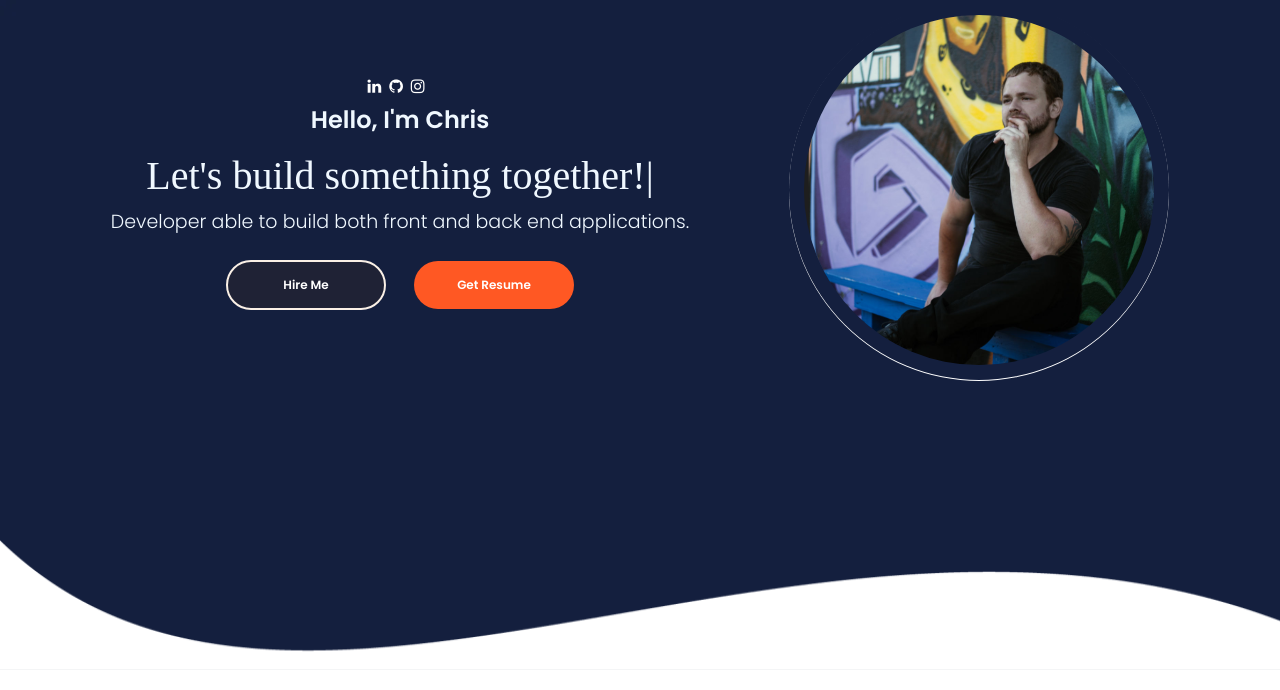
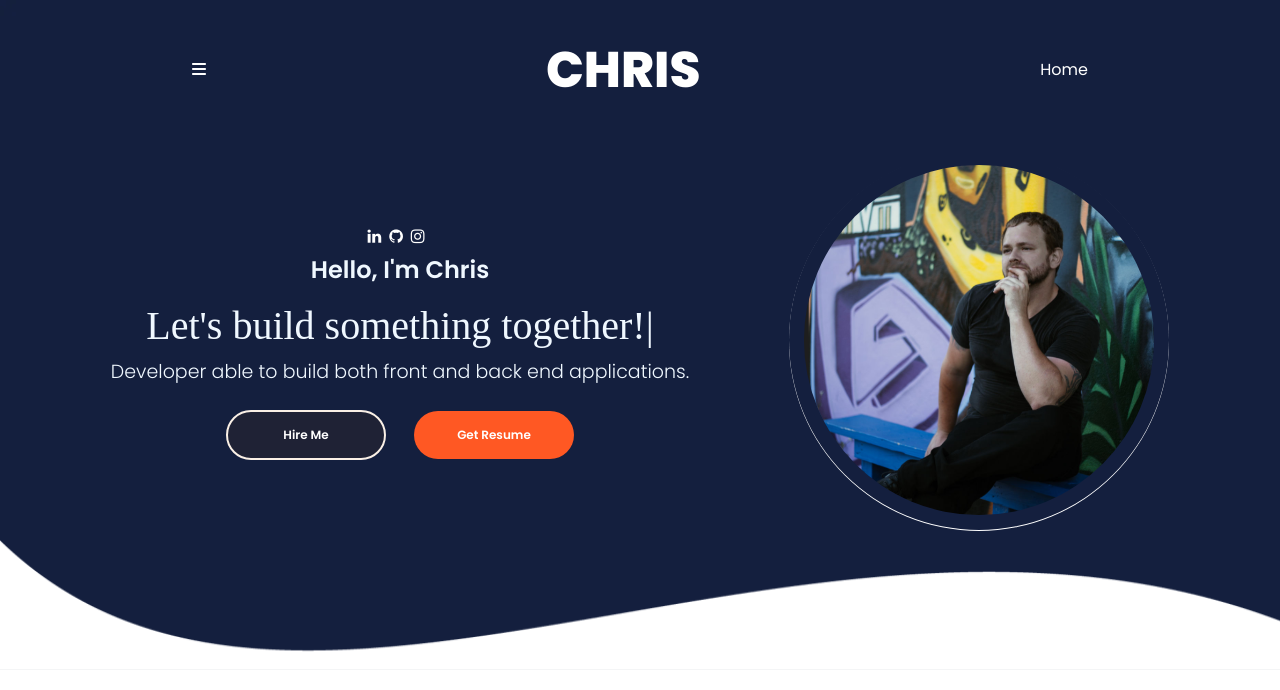
Before and after one commit to chris6661/new-portfolio, a React (Create React App) app in the folder client/: page / in a window 1280 px wide. Shown: the top 690 px of the page. Built offline with nearby package versions, Linux system fonts and the light colour scheme; a web font is replaced by a local one.

Commit message:
fixed header display issue

```diff
--- a/client/src/PortfolioContainer/Home/Header/Header.css
+++ b/client/src/PortfolioContainer/Home/Header/Header.css
@@ -0,0 +1,21 @@
+.header-container {
+    display: flex;
+    justify-content: center;
+    height: 140px;
+    color: var(--white);
+}
+
+.header-parent {
+    display: flex;
+    align-items: center;
+    justify-content: space-between;
+    height: 100%;
+    width: 70%;
+    color: var(--white);
+}
+
+.header-logo {
+    font-size: 50px;
+    font-family: "Poppins ExtraBold";
+    color: var(--white);
+}
--- a/client/src/PortfolioContainer/Home/Header/Header.js
+++ b/client/src/PortfolioContainer/Home/Header/Header.js
@@ -1,8 +1,79 @@
-import React from 'react'
+import React, {useEffect, useState} from 'react'
+import { TOTAL_SCREENS, GET_SCREEN_INDEX } from '../../../utilities/commonUtils'
+import ScrollService from "../../../utilities/ScrollService";
+import {faBars} from "@fortawesome/free-solid-svg-icons"
+import { FontAwesomeIcon } from '@fortawesome/react-fontawesome';
+import "./Header.css"
 
 export default function Header() {
+
+    const [selectedScreen, setSelectedScreen] = useState(0)
+    const [showHeaderOptions, setShowHeaderOptions] = useState(false)
+
+    const updateCurrentScreen =(currentScreen) => {
+        if(!currentScreen || !currentScreen.screenInView)
+        return;
+        let screenIndex = GET_SCREEN_INDEX(currentScreen.screenInView)
+        if(screenIndex < 0)
+        return
+    }
+    let currentScreenSubscription = ScrollService.currentScreenBroadCaster.subscribe(updateCurrentScreen)
+
+    const getHeaderOptions = () => {
+        return (
+            TOTAL_SCREENS.map((Screen, i) =>(
+                <div key = {Screen.screen_name} className={getHeaderOptionsClass(i)}
+                onClick = {() => switchScreen(i, Screen)} >
+                    <span>{Screen.screen_name}</span>
+                </div>
+            ))
+        )
+    }
+
+    const getHeaderOptionsClass = (index) => {
+        let classes = "header-option";
+        if (index < TOTAL_SCREENS.length - 1)
+        classes += "header-option-seperator";
+
+        if(selectedScreen === index)
+        classes += "selected-header-option";
+
+        return classes;
+    }
+
+    const switchScreen = (index, screen) => {
+        let screenComponent = document.getElementById(screen.screen_name)
+        if(!screenComponent)
+        return;
+
+        screenComponent.scrollIntoView({ behavior: "smooth"});
+        setSelectedScreen(index);
+        setShowHeaderOptions(false);
+    };
+
+    useEffect(() => {
+        return () => {
+            currentScreenSubscription.unsubscribe();
+        };
+    }, [currentScreenSubscription]);
+
   return (
     <div>
+        <div className='header-container' onClick={() => setShowHeaderOptions(!showHeaderOptions)}>
+            <div className='header-parent'>
+                <div className='header-hamburger' onClick= {() => setShowHeaderOptions(!showHeaderOptions)}>
+                    <FontAwesomeIcon className='header-hamburger-bars' icon = {faBars} />
+                </div>
+                <div className='header-logo'>
+                    <span>CHRIS</span>
+                </div>
+                <div className={(showHeaderOptions)
+                    ? "header-options show-hamburger-options"
+                    : "header-options"}>
+                    {getHeaderOptions()}
+                </div>
+            </div>
+        </div>
 
     </div>
   )
--- a/client/src/PortfolioContainer/Home/Home.js
+++ b/client/src/PortfolioContainer/Home/Home.js
@@ -1,4 +1,5 @@
 import React from 'react'
+import Header from "./Header/Header"
 import Profile from "./Profile/Profile";
 import Footer from "./Footer/Footer";
 import "./Home.css";
@@ -6,6 +7,7 @@
 function Home() {
   return (
     <div className='home-container'>
+        <Header />
         <Profile/>
         <Footer/>
 
```
Also changed, not shown: client/src/PortfolioContainer/Home/Profile/Profile.js (line endings or trailing spaces).
